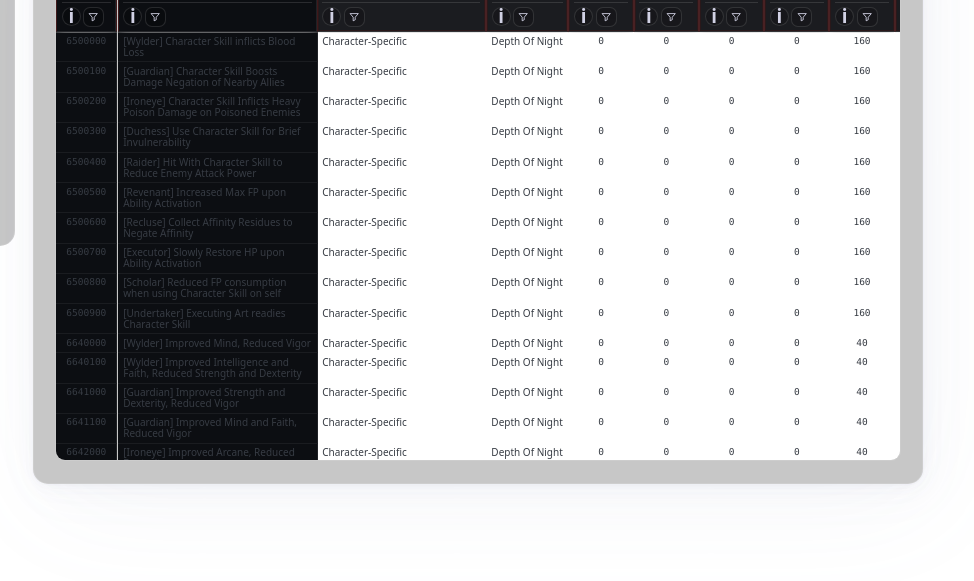
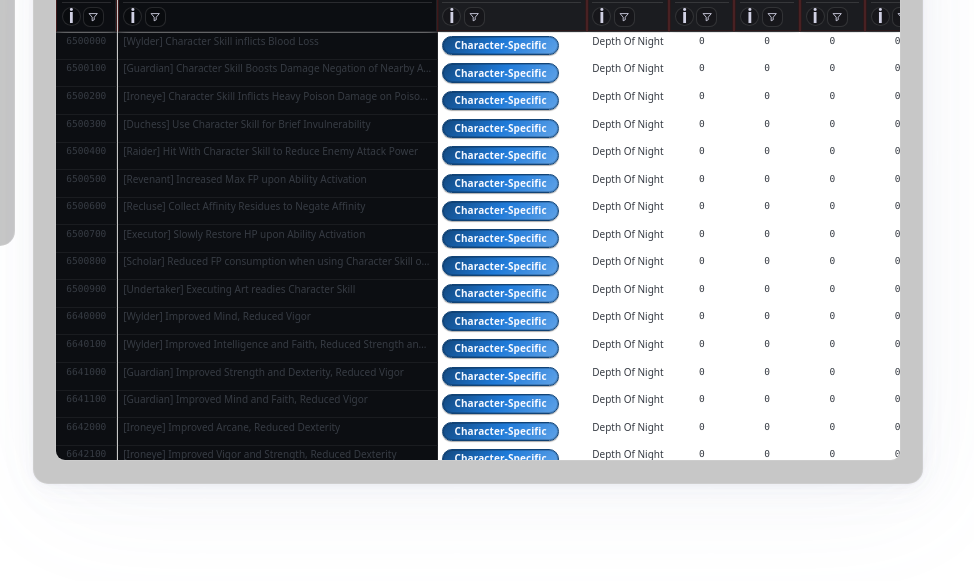
Before and after one commit to ParaphrazeTutorials/nightreign-data-tools-dev, a plain HTML site: page Lexicon/index.html in a window 1280 px wide. Shown: the part 351-932 px from the top of the page, 306-1280 px from the left. Drawn offline with nearby package versions, Linux system fonts and the light colour scheme.

Commit message:
Deploy dev site from source repo @development ParaphrazeTutorials/nightreign-data-tools@57298727dd1a0ff242eaf94620512f9185080635

```diff
--- a/Lexicon/lexicon.js
+++ b/Lexicon/lexicon.js
@@ -1,3 +1,11 @@
+import {
+  categoriesFor as reliquaryCategoriesFor,
+  categoryColorFor,
+  baseFromSequence,
+  themeFromBase,
+  textColorFor
+} from "../Reliquary/reliquary.logic.js";
+
 // The Lexicon — table + tile theater mode + module picker
 // Session-only: sort + text zoom. No persistence across refresh.
 
@@ -103,6 +111,9 @@ const state = {
   zoom: "small", // "small" | "medium" | "large"
   filters: new Map(),
   searchTerm: "",
+
+  // styling helpers
+  categoryThemes: new Map(),
 
   // downloads
   downloadsManifest: null,
@@ -254,6 +265,64 @@ function escapeHtml(str) {
     .replaceAll(">", "&gt;")
     .replaceAll('"', "&quot;")
     .replaceAll("'", "&#39;");
+}
+
+// Mirror the Reliquary effect menu gradients so category pills stay consistent
+function gradientFromTheme(theme) {
+  if (!theme) return "rgba(40, 40, 44, 0.85)";
+  const shades = theme.shades || [];
+  if (shades.length >= 3) {
+    return `linear-gradient(135deg, ${shades[0]} 0%, ${shades[1]} 50%, ${shades[2]} 100%)`;
+  }
+  return theme.base || "rgba(40, 40, 44, 0.85)";
+}
+
+function buildCategoryThemeMap(rows) {
+  if (!Array.isArray(rows) || !rows.length) return new Map();
+
+  const map = new Map();
+  const uncategorizedTheme = categoryColorFor("Uncategorized");
+
+  map.set("__default", categoryColorFor(""));
+  map.set("Uncategorized", uncategorizedTheme);
+
+  const cats = reliquaryCategoriesFor(rows);
+  let seqIdx = 0;
+
+  cats.forEach(cat => {
+    if (map.has(cat)) return;
+
+    const isCurse = /curse/i.test(cat);
+    if (isCurse) {
+      map.set(cat, categoryColorFor(cat));
+      return;
+    }
+
+    const base = baseFromSequence(seqIdx);
+    seqIdx += 1;
+    map.set(cat, themeFromBase(base));
+  });
+
+  return map;
+}
+
+function categoryThemeFor(value) {
+  if (state.module !== "reliquary") return null;
+  const key = (value ?? "").toString().trim() || "Uncategorized";
+  return state.categoryThemes.get(key) || state.categoryThemes.get("__default") || null;
+}
+
+function categoryCellHtml(rawValue, isSorted = false) {
+  const label = (rawValue == null || String(rawValue).trim() === "") ? "Uncategorized" : String(rawValue);
+  const theme = categoryThemeFor(label);
+  const bg = gradientFromTheme(theme);
+  const base = theme?.base || "#2b2f38";
+  const borderColor = theme?.border || "rgba(255, 255, 255, 0.14)";
+  const textColor = textColorFor(base);
+
+  const cls = isSorted ? "lex-cat-cell lexicon-td--sorted" : "lex-cat-cell";
+
+  return `<td class="${cls}"><span class="lex-cat-pill" style="--lex-cat-base:${base}; background:${bg}; border-color:${borderColor}; color:${textColor};"><span class="lex-cat-pill__label">${escapeHtml(label)}</span></span></td>`;
 }
 
 function inferColumns(rows) {
@@ -617,13 +686,20 @@ function thHtml(key) {
 
 function tdHtml(key, value) {
   const v = value == null ? "" : String(value);
+  const isEffectCategory = state.module === "reliquary" && key === "EffectCategory";
+
+  if (isEffectCategory) {
+    const isSortedCol = state.sortKey === key && state.sortDir !== 0;
+    return categoryCellHtml(v, isSortedCol);
+  }
+
   const isLongText = key.toLowerCase().includes("description");
   const isIdish = key.toLowerCase().endsWith("id") || /^[0-9]+$/.test(v);
   const isNumeric = state.typeByCol.get(key) === "number";
   const isSortedCol = state.sortKey === key && state.sortDir !== 0;
 
   const cls = [
-    isLongText ? "lexicon-cell--text" : "",
+    isLongText ? "lexicon-cell--text lexicon-cell--description" : "",
     isIdish ? "lexicon-cell--mono" : "",
     isNumeric ? "lexicon-cell--number" : "",
     isSortedCol ? "lexicon-td--sorted" : ""
@@ -926,6 +1002,11 @@ async function loadData() {
   if (dom.searchInput) dom.searchInput.value = "";
   computeTypeMap(state.rawRows, state.columns);
 
+  // Precompute category colors so EffectCategory cells mirror Reliquary dropdowns
+  state.categoryThemes = state.module === "reliquary"
+    ? buildCategoryThemeMap(state.rawRows)
+    : new Map();
+
   render();
   loadDownloadsManifest(state.module).catch(console.error);
 }
--- a/styles/lexicon.css
+++ b/styles/lexicon.css
@@ -233,13 +233,51 @@ table.lexicon-table tbody tr:hover td {
 /* Long text columns */
 .lexicon-cell--text {
   white-space: normal;
-  min-width: 180px;
-  max-width: 300px;
+  min-width: 240px;
+  max-width: 420px;
   overflow-wrap: anywhere;
+}
+
+.lexicon-cell--description {
+  white-space: nowrap;
+  min-width: 320px;
+  max-width: 560px;
+  overflow: hidden;
+  text-overflow: ellipsis;
+  overflow-wrap: normal;
 }
 
 /* Non-text cells */
 table.lexicon-table td:not(.lexicon-cell--text) {
+  white-space: nowrap;
+}
+
+/* Effect category pills that mirror Reliquary dropdown hues */
+.lex-cat-cell {
+  white-space: nowrap;
+  padding: 0.12rem 0.18rem;
+}
+
+.lex-cat-pill {
+  display: inline-flex;
+  align-items: center;
+  gap: 0.32rem;
+  padding: 0.16rem 0.56rem;
+  border-radius: 999px;
+  border: 1px solid rgba(255, 255, 255, 0.18);
+  background: rgba(43, 47, 56, 0.9);
+  color: #f5f8ff;
+  font-weight: 760;
+  letter-spacing: 0.01em;
+  line-height: 1.1;
+  box-shadow: inset 0 0 0 1px rgba(0, 0, 0, 0.18), 0 1px 1px rgba(0, 0, 0, 0.32);
+}
+
+.lex-cat-pill__label {
+  display: inline-block;
+  max-width: 20ch;
+  overflow: hidden;
+  text-overflow: ellipsis;
   white-space: nowrap;
 }
 
```
